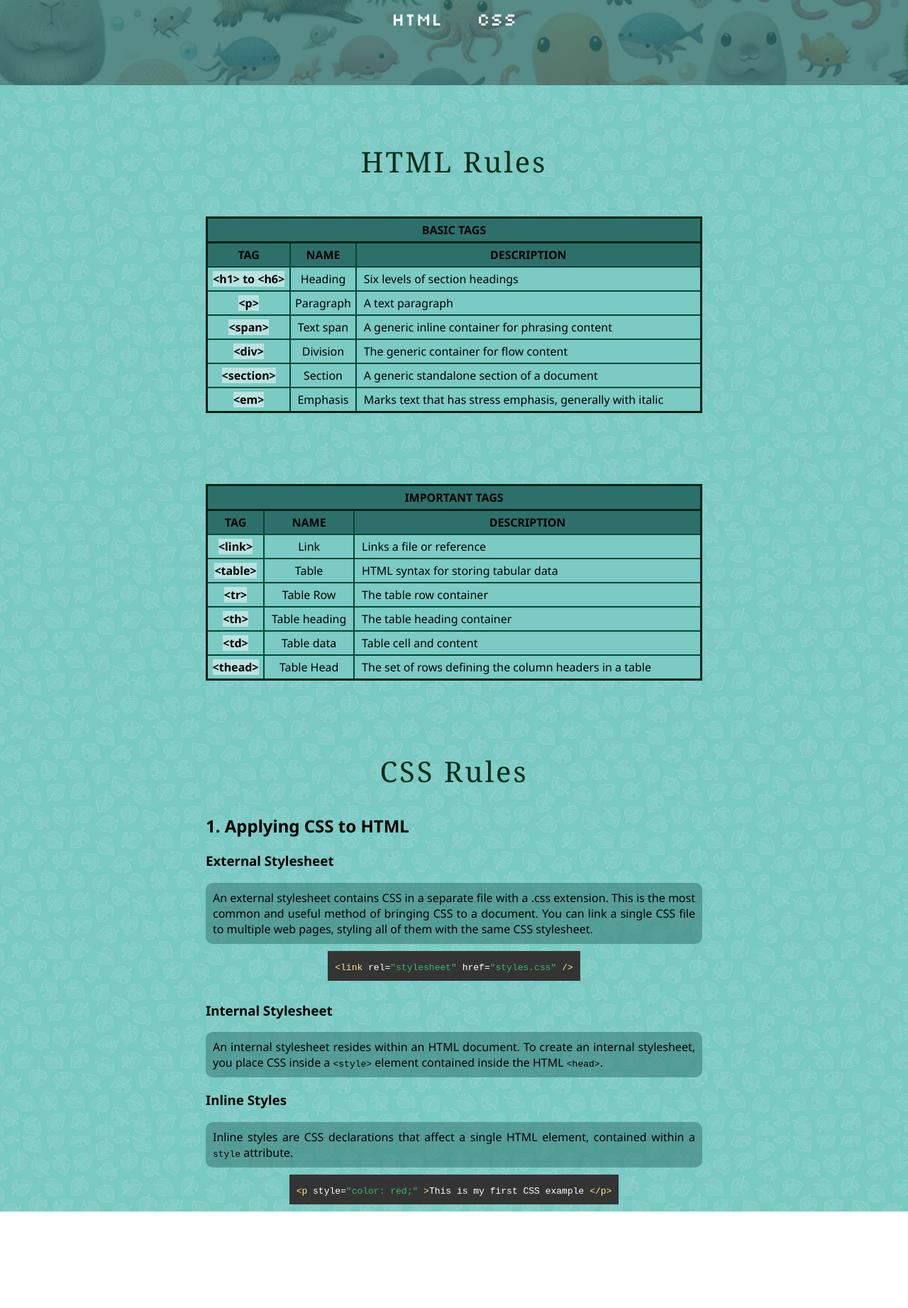
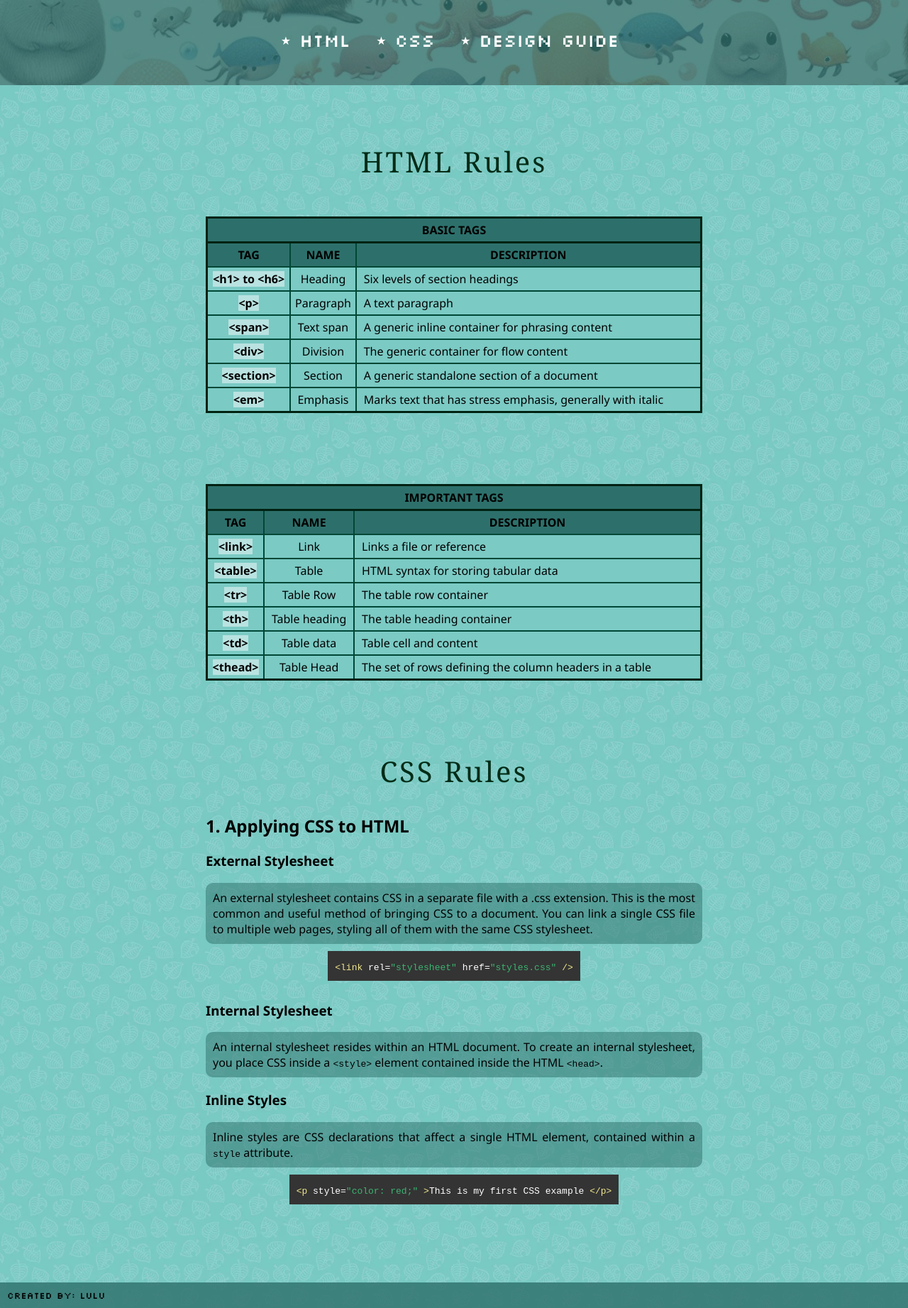
Before and after one commit to luizhsilva/luizhsilva.github.io, a plain HTML site: page projects/cheatsheet/index.html in a window 1280 px wide. Shown: the whole page at 71% size. Before the commit the page ends 1707 px from the top, so only its background shows below. Drawn offline with Linux system fonts and the light colour scheme.

Commit message:
Changed header CSS to have a pseudo-element behind it.
other:
- Added new link to new project
- Added resources

```diff
--- a/projects/cheatsheet/css/styles.css
+++ b/projects/cheatsheet/css/styles.css
@@ -69,13 +69,32 @@ header{
 header ul {
     padding-left: 0;
     height: 120px;
+    /*background-color: hsla(175.44,42.7%, 30.73%, 0.8);*/
+    margin: 30px auto;
+}
+
+/* Add a pseudo layer behind the list, with background color */
+header ul::before {
+    content: "";
+    position: absolute;
     background-color: hsla(175.44,42.7%, 30.73%, 0.8);
-    margin: 0 auto;
+    top: 0;
+    left: 0;
+    width: 100%;
+    height: 100%;
+    z-index: -1;
 }
 
 header li{
     display: inline-block;
     margin: 10px 10px;
+}
+
+header li::before {
+    color: white;
+    content: "\2605";
+    position: relative;
+    bottom: 3px;
 }
 
 header a {
@@ -149,3 +168,17 @@ td.description {
 #css-rules a:hover {
     text-decoration: underline;
 }
+
+/*  Footer  */
+footer {
+    background-color: hsla(175.44,42.7%, 30.73%, 0.8);
+    margin-top: 100px;
+}
+
+footer p{
+    font-family: Silkscreen, sans-serif;
+    background-color: transparent;
+    text-align: left;
+    font-size: small;
+    max-width: none;
+}
--- a/projects/cheatsheet/index.html
+++ b/projects/cheatsheet/index.html
@@ -16,6 +16,7 @@
         <ul>
             <li><a href="#">HTML</a></li>
             <li><a href="#css-rules">CSS</a></li>
+            <li><a href="../designsystem/index.html">Design Guide</a></li>
         </ul>
     </header>
 
@@ -173,6 +174,9 @@
             </div>
         </section>
     </main>
+    <footer>
+        <p class="footer-content">Created by: Lulu</p>
+    </footer>
 
 </body>
 </html>
```
Also changed, not shown: projects/designsystem/img/ac-leaves.webp (added), projects/designsystem/img/header-octovaras.jpg (added).
